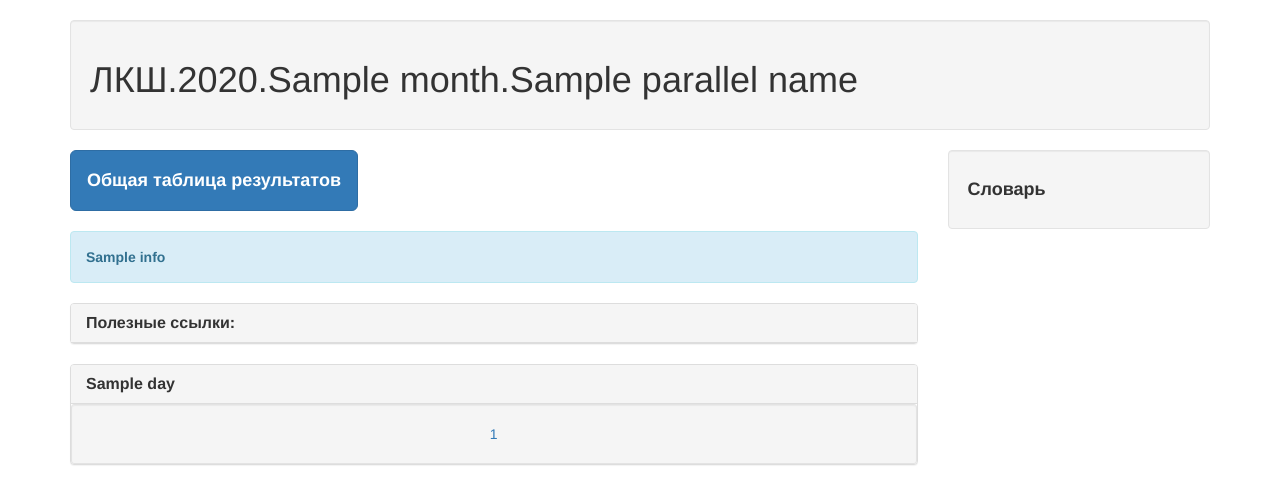
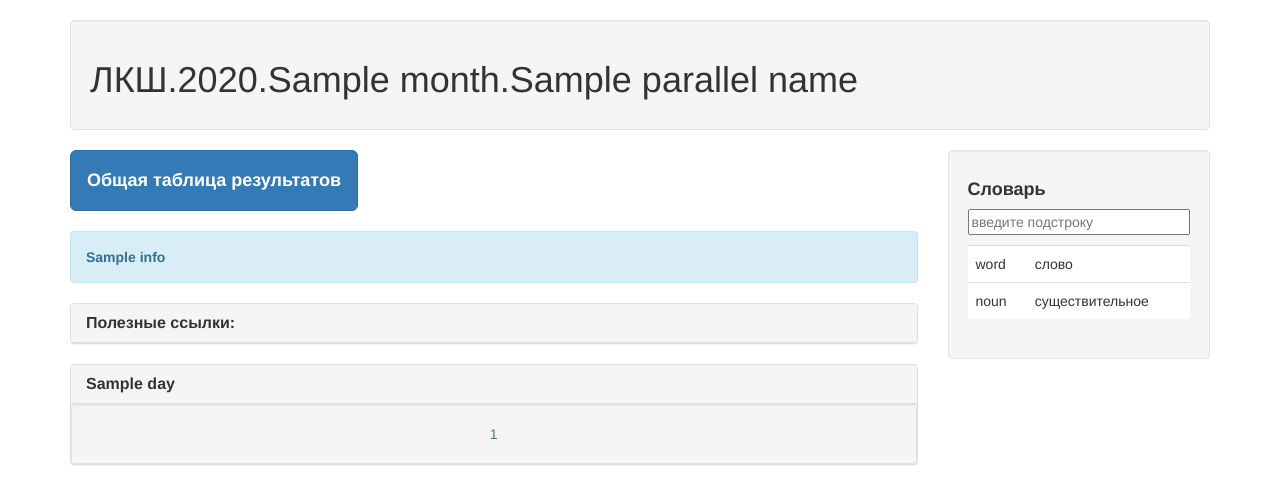
Before and after one commit to TTChangeTheWorld/lksh_parallel_page, a Python web app: template templates/parallel_page.html in a window 1280 px wide. Shown: the top 504 px of the page. Run offline with Jinja, Linux system fonts and the light colour scheme; the template is opened without the code that fills it: most values are stand-ins (such as "Sample title", 1, 10 or a date in 2020).

Commit message:
minimal dictionary styling

```diff
--- a/css/parallel_page.css
+++ b/css/parallel_page.css
@@ -1,3 +1,22 @@
 .results-btn {
     margin-bottom: 20px;
 }
+
+.sis-dictionary .search-field {
+    width: 100%;
+}
+
+.sis-dictionary .search-results {
+    width: 100%;
+    margin-top: 10px;
+    /*padding: 10px;*/
+}
+
+.sis-dictionary .search-results .word {
+    /*width: 50%;*/
+}
+
+.sis-dictionary .search-results .translation {
+    /*width: 49%;*/
+    /*text-align: right;*/
+}
--- a/templates/dictionary.html
+++ b/templates/dictionary.html
@@ -1 +1,13 @@
-<h4><b>Словарь</b></h4>
+<div class="sis-dictionary">
+    <h4><b>Словарь</b></h4>
+    <input type="text" class="search-field" value="" placeholder="введите подстроку">
+    <div class="search-controls"></div>
+    <!--<div class="search-results well" style="background: white">-->
+    <table class="search-results table" style="background: white">
+        <tr><td class="word">word</td><td class="translation">слово</td></tr>
+        <tr><td class="word">noun</td><td class="translation">существительное</td></tr>
+
+        <!--<div class="translation pull-right">перевод</div><div class="word">Word</div>-->
+    </table>
+    <!--</div>-->
+</div>
```
Also changed, not shown: index.html (+13 -1 lines).
